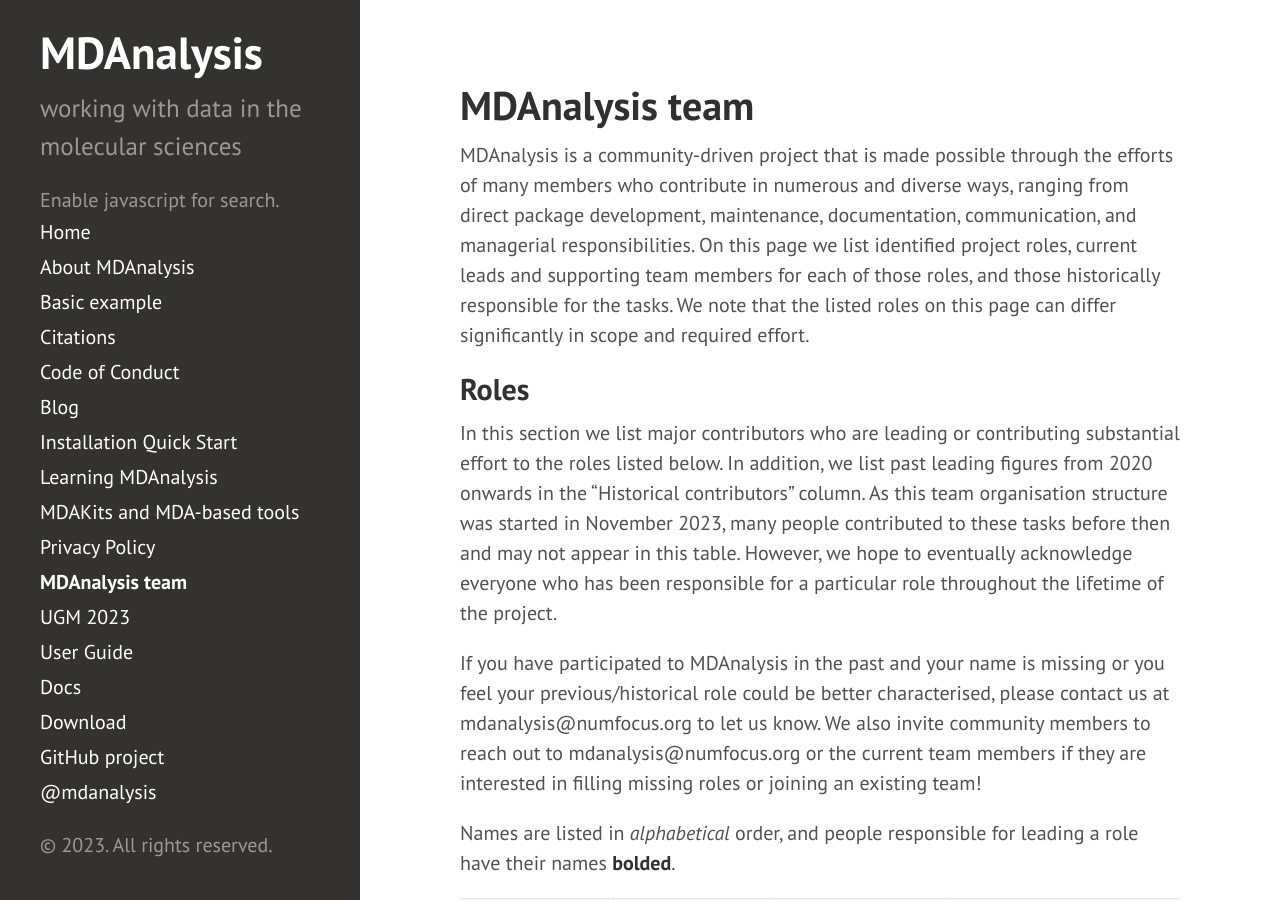
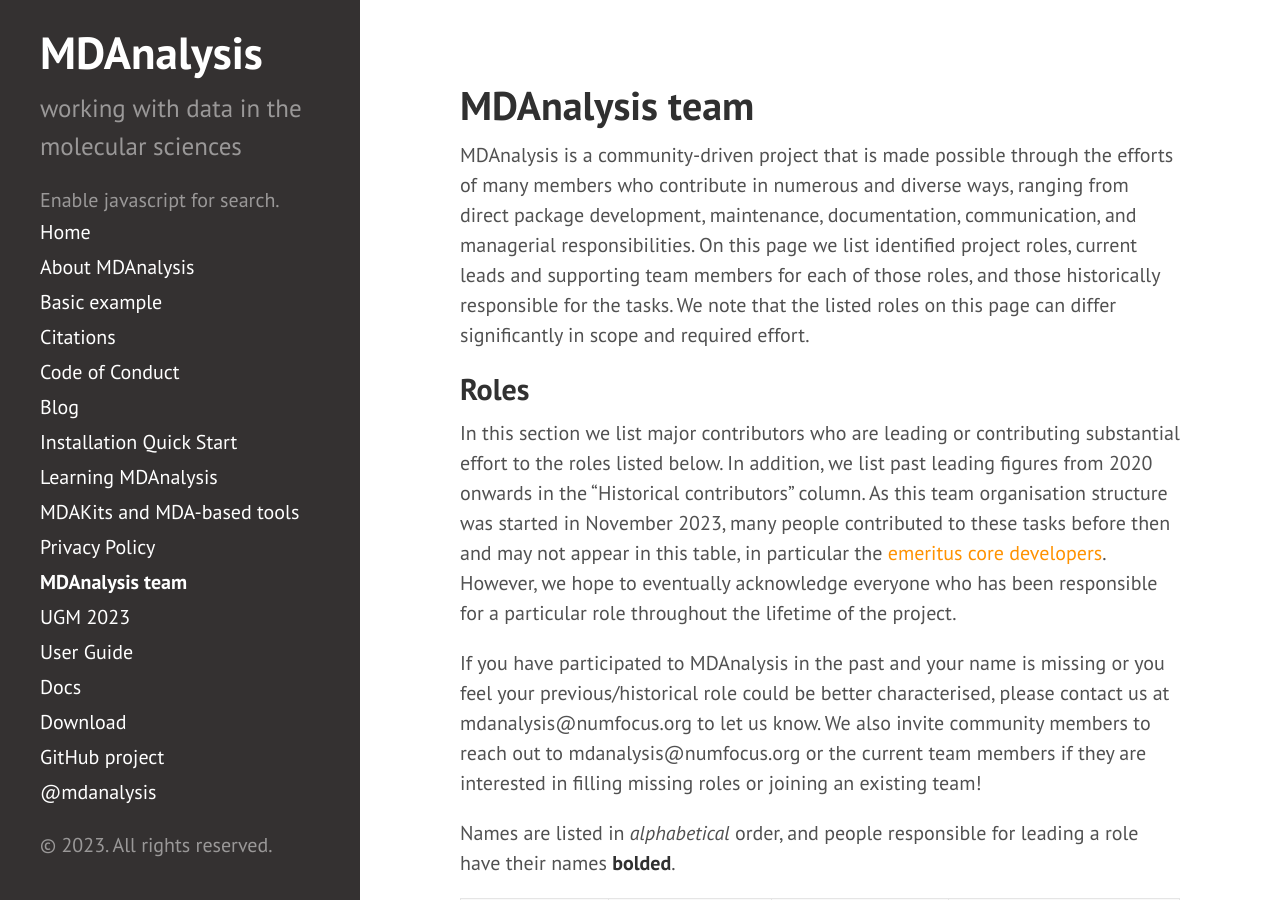
Before and after one commit to MDAnalysis/MDAnalysis.github.io, a Jekyll site: the page built from pages/team.md, in a window 1280 px wide and 900 px high. Built offline with Jekyll 4.4.1, drawn with Linux system fonts in a browser that asks for light colours; comment, search, counter and statistics services are not loaded.

Commit message:
add note about emeritus core devs

```diff
--- a/pages/team.md
+++ b/pages/team.md
@@ -7,7 +7,7 @@ MDAnalysis is a community-driven project that is made possible through the effor
 
 ## Roles
 
-In this section we list major contributors who are leading or contributing substantial effort to the roles listed below. In addition, we list past leading figures from 2020 onwards in the "Historical contributors" column. As this team organisation structure was started in November 2023, many people contributed to these tasks before then and may not appear in this table.
+In this section we list major contributors who are leading or contributing substantial effort to the roles listed below. In addition, we list past leading figures from 2020 onwards in the "Historical contributors" column. As this team organisation structure was started in November 2023, many people contributed to these tasks before then and may not appear in this table, in particular the [emeritus core developers]({{ site.url }}/about/#mdanalysis-emeriti-core-developers).
 However, we hope to eventually acknowledge everyone who has been responsible for a particular role throughout the lifetime of the project.
 
 If you have participated to MDAnalysis in the past and your name is missing or you feel your previous/historical role could be better characterised,
```
